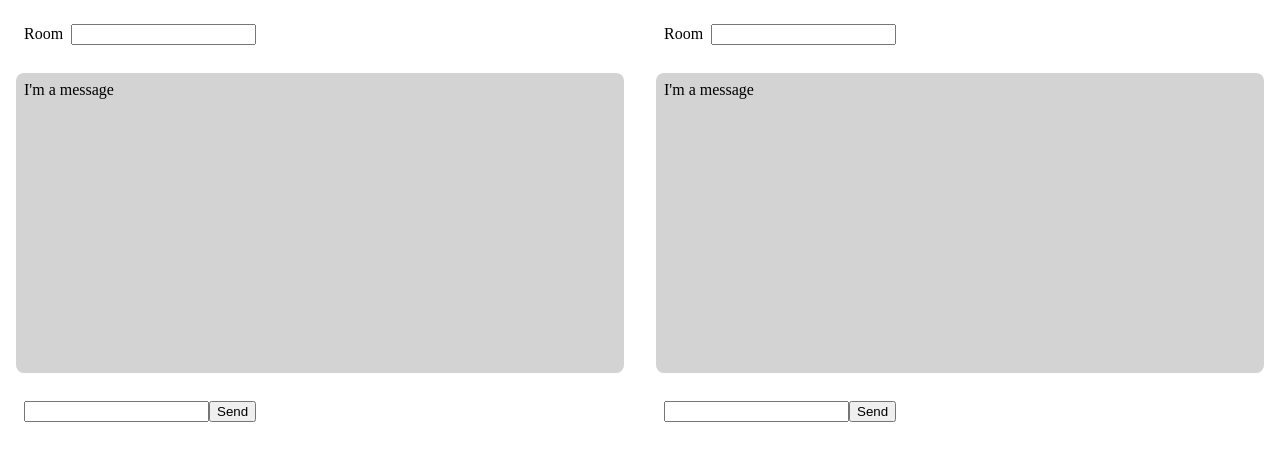
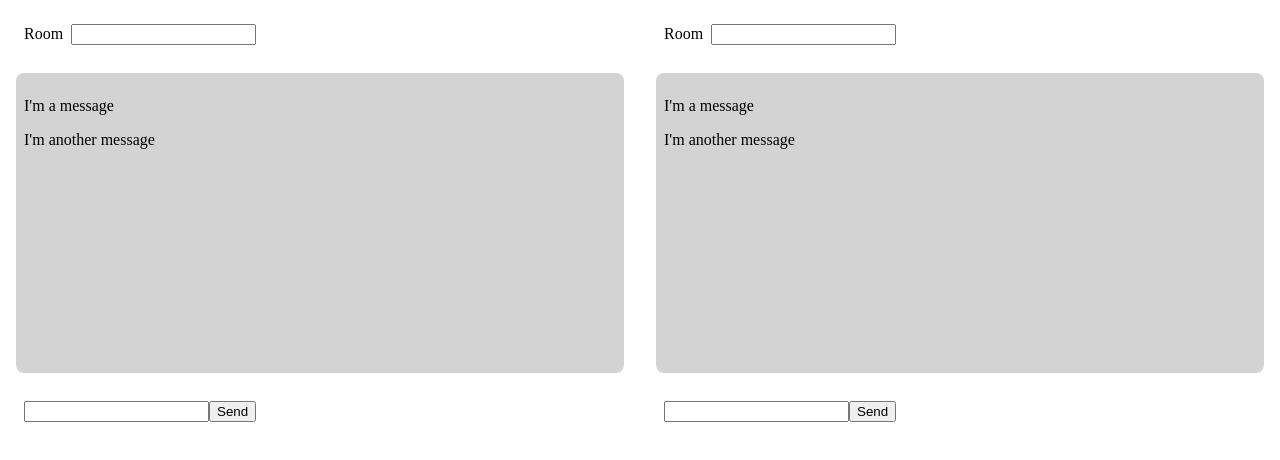
Before and after one commit to kharenzze/ws-chat, a Preact app in the folder app/: page / in a window 1280 px wide. Shown: the top 460 px of the page. Built offline with nearby package versions, Linux system fonts and the light colour scheme; no server answers.

Commit message:
Hardcode messages

```diff
--- a/app/src/components/Chat.jsx
+++ b/app/src/components/Chat.jsx
@@ -1,7 +1,10 @@
 import { useReducer } from 'preact/hooks'
 
 const defState = {
-	messages: [],
+	messages: [
+		`I'm a message`,
+		`I'm another message`,
+	],
 	input: ""
 }
 
@@ -52,6 +55,9 @@ export const Chat = () => {
 			text
 		})
 	}
+	const messageElements = state.messages.map((m) => {
+		return <p>{m}</p>
+	})
 	return (
 		<div className="chat">
 			<div className="row">
@@ -59,7 +65,7 @@ export const Chat = () => {
 				<input />
 			</div>
 			<div className="chat-box">
-				I'm a message
+				{messageElements}
 			</div>
 			<div className="row">
 				<input onKeyPress={onInputPress} onInput={onChangeInput} value={state.input} />
```
